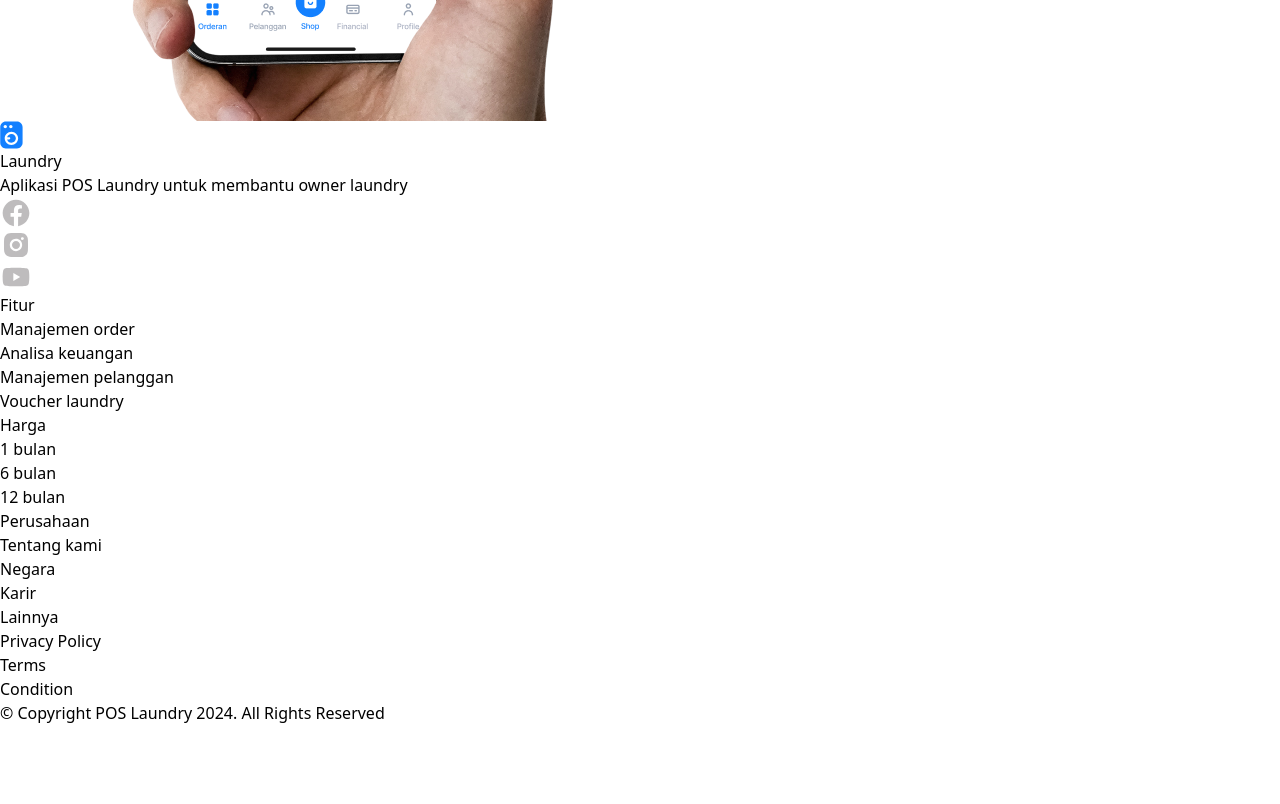
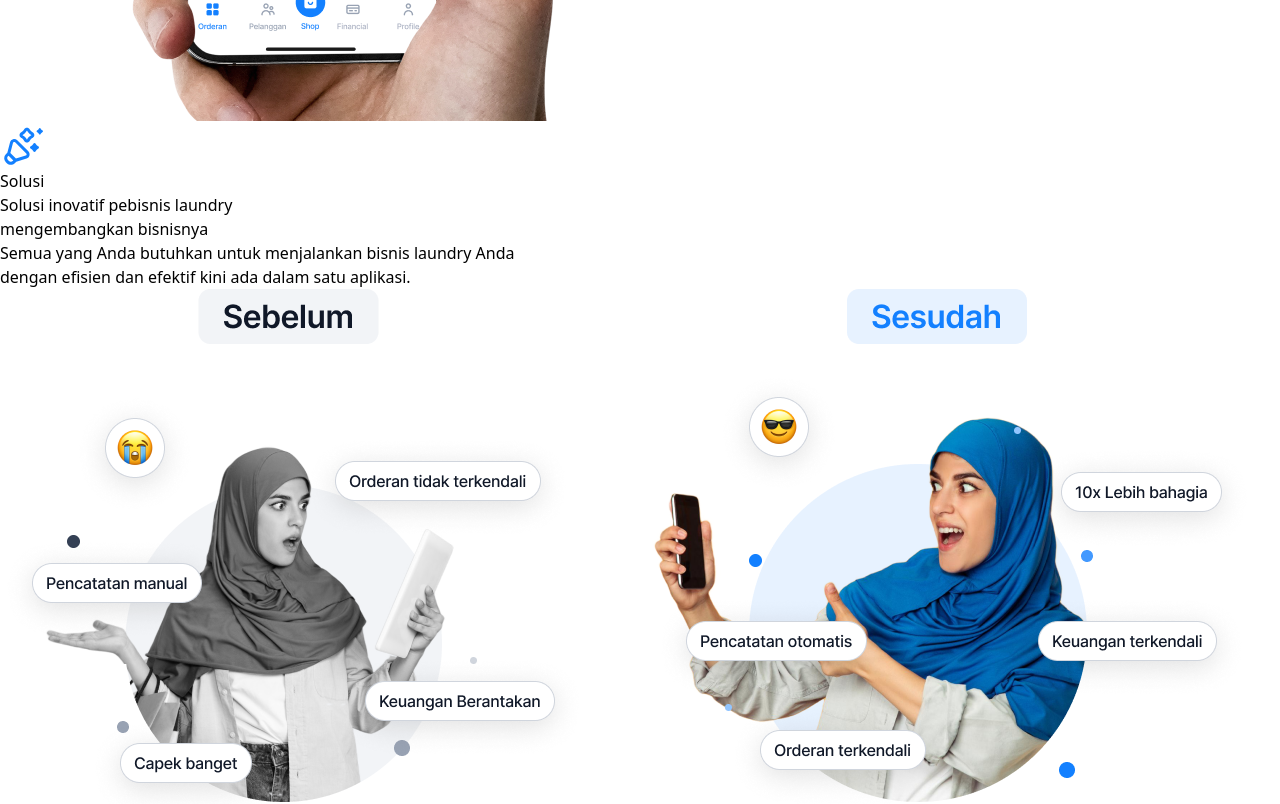
Before and after one commit to septianadip17/pos-laundry, a React (Vite) app: page / in a window 1280 px wide. Shown: the part 1160-1964 px from the top of the page. Before the commit the page ends 1885 px from the top, so only its background shows below. Built offline with nearby package versions, Linux system fonts and the light colour scheme.

Commit message:
solution done

```diff
--- a/src/App.jsx
+++ b/src/App.jsx
@@ -1,12 +1,14 @@
+import "./App.css";
 import Navbar from "./components/Navbar";
-import "./App.css";
 import Header from "./components/Header";
+import Solution from "./components/Solution";
 import Footer from "./components/Footer";
 function App() {
   return (
     <>
       <Navbar />
       <Header />
+      <Solution />
       <Footer />
     </>
   );
--- a/src/components/Solution.jsx
+++ b/src/components/Solution.jsx
@@ -1,8 +1,40 @@
+import beforeAfter from "../assets/images/before-after.png";
+import speaker from "../assets/icons/speaker.svg";
 
 const Solution = () => {
   return (
-    <div>Solution</div>
-  )
-}
+    <div className="flex flex-col items-center p-6">
+      {/* Tag solution */}
+      <div className="flex items-center mb-4 border-2 border-blue-500 rounded-full p-2">
+        <img
+          src={speaker}
+          alt="speaker icon"
+          className="w-6 h-6 text-blue-500"
+        />
+        <span className="px-2 rounded-full font-semibold text-blue-500">Solusi</span>
+      </div>
 
-export default Solution
+      {/* Title and description */}
+      <h1 className="text-4xl font-bold mb-2 text-center">
+        Solusi inovatif pebisnis laundry <br className="hidden md:inline" />{" "}
+        mengembangkan bisnisnya
+      </h1>
+      <p className="text-gray-500 text-center mb-8">
+        Semua yang Anda butuhkan untuk menjalankan bisnis laundry Anda{" "}
+        <br className="hidden md:inline" /> dengan efisien dan efektif kini ada
+        dalam satu aplikasi.
+      </p>
+
+      {/* Before after image */}
+      <div className="flex justify-center">
+        <img
+          src={beforeAfter}
+          alt="Before image of laundry business"
+          className="rounded-lg shadow-lg mb-4"
+        />
+      </div>
+    </div>
+  );
+};
+
+export default Solution;
```
Also changed, not shown: src/components/Header.jsx (+9 -4 lines), src/assets/icons/speaker.svg, 1 other file (tests, documents, lock files or other folders).
